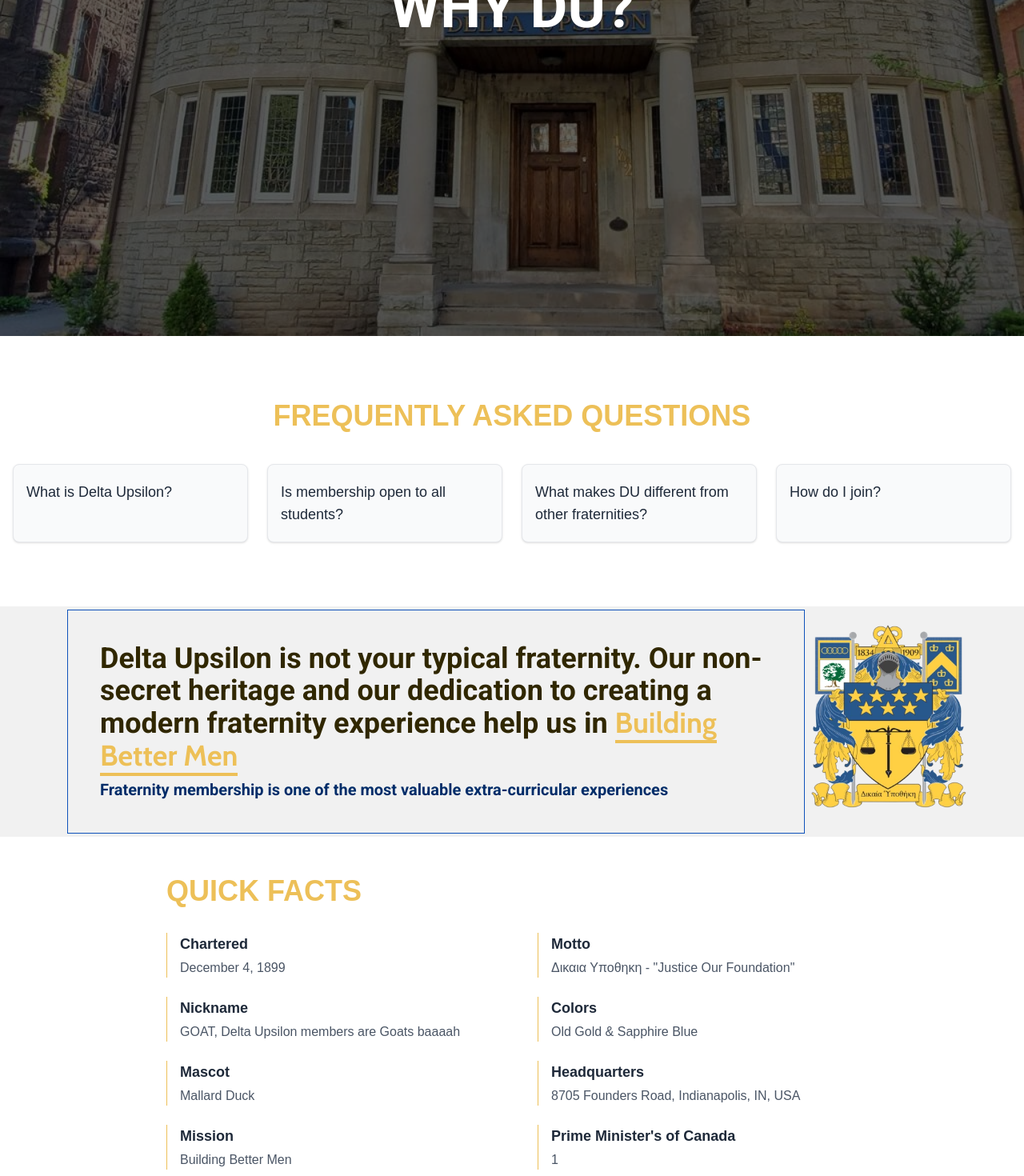
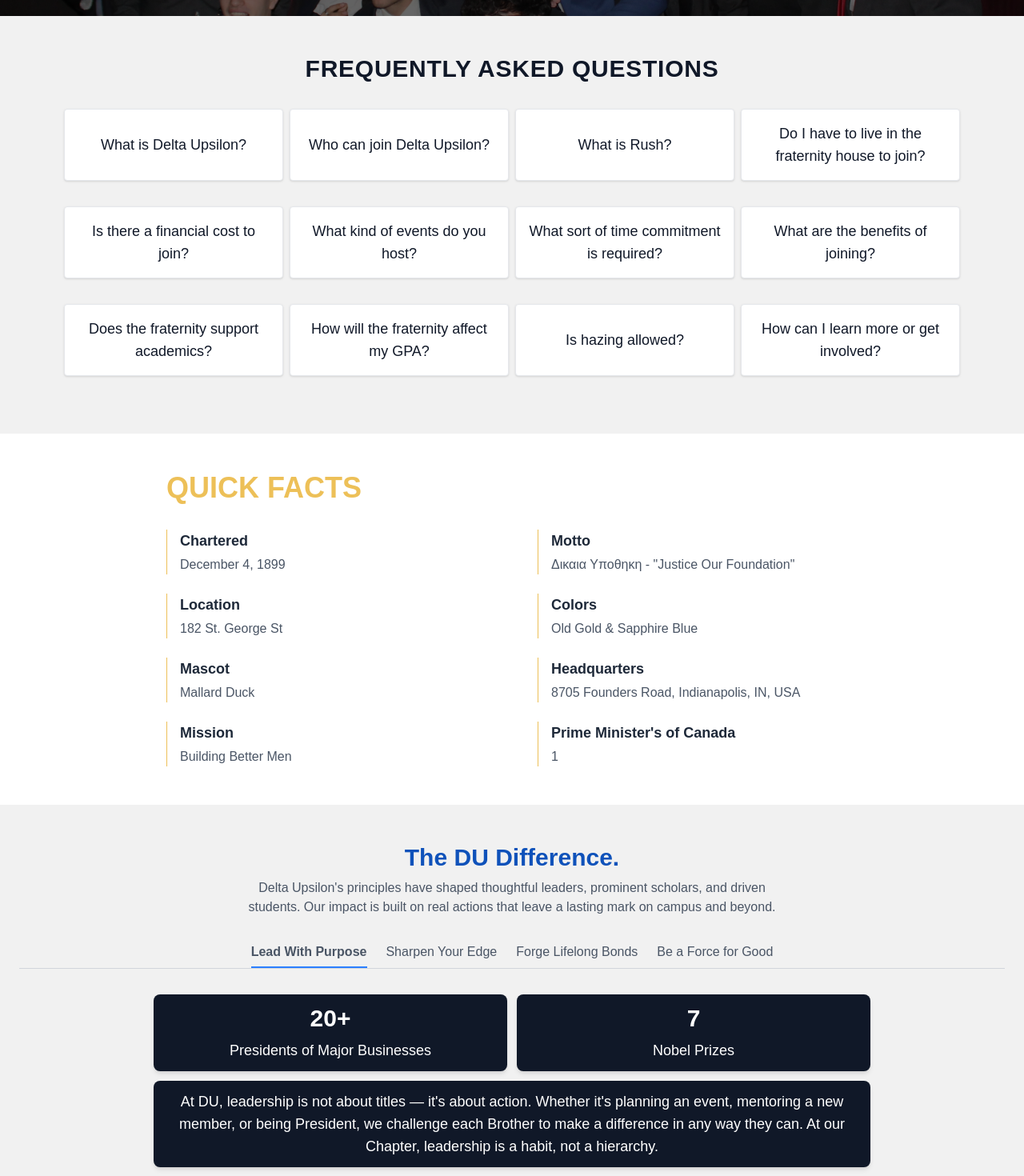
Before and after one commit to Thehashhobo/DU-Toronto-Webpage, a Next.js app in the folder dutoronto/: page /membership in a window 1280 px wide. Shown: the part 380-1850 px from the top of the page at 80% size. Built offline with nearby package versions, Linux system fonts and the light colour scheme; a web font is replaced by a local one.

Commit message:
alumni updated, ui touch up

```diff
--- a/dutoronto/src/app/contact/page.tsx
+++ b/dutoronto/src/app/contact/page.tsx
@@ -65,7 +65,7 @@
               <div className="md:ml-4 ml-0">
                   <h1 className="text-3xl xl:text-4xl font-bold mb-2 text-center">Alumni Inquires</h1>
                   <p className="mb-4">
-                      For Question related to alumni and events, please contact us our Minister of External Relations.
+                      For Question related to alumni and events, please contact our Minister of External Relations.
                   </p>
                   <div className="flex flex-row lg:gap-12 gap-4 mb-6">
                     <div className="relative w-36 h-42 mb-4">
--- a/dutoronto/src/app/membership/page.tsx
+++ b/dutoronto/src/app/membership/page.tsx
@@ -1,5 +1,5 @@
 "use client";
-import H1 from "../../../public/images/H1.webp"
+import MembershipHeader from "../../../public/images/MembershipHeader.webp";
 import {InstagramFilled, LinkedinFilled } from '@ant-design/icons';
 
 import { useEffect, useRef, useState } from "react";
@@ -7,7 +7,7 @@
 const quickFacts = [
   { label: "Chartered", value: "December 4, 1899" },
   { label: "Motto", value: 'Δικαια Υποθηκη - "Justice Our Foundation"' },
-  { label: "Nickname", value: "GOAT, Delta Upsilon members are Goats baaaah" },
+  { label: "Location", value: "182 St. George St" },
   { label: "Colors", value: "Old Gold & Sapphire Blue" },
   { label: "Mascot", value: "Mallard Duck" },
   { label: "Headquarters", value: "8705 Founders Road, Indianapolis, IN, USA" },
@@ -15,74 +15,106 @@
   { label: "Prime Minister's of Canada", value: "1" },
 ];
 
-const faqs = [
+interface FAQ {
+  question: string;
+  answer: string;
+}
+
+export const faqs: FAQ[] = [
   {
     question: "What is Delta Upsilon?",
-    answer: "Delta Upsilon is a non-secret, non-hazing international fraternity focused on building better men through shared values and brotherhood.",
+    answer:
+      "Founded in 1834, Delta Upsilon is the sixth oldest fraternity and first non-secret fraternity. Being a Social Fraternity, DU is an international men's organization focused on its four founding principles. The Toronto chapter upholds these values.",
   },
   {
-    question: "Is membership open to all students?",
-    answer: "Yes! We value diversity and welcome all students who align with our mission and values.",
+    question: "Who can join Delta Upsilon?",
+    answer:
+      "We welcome all undergraduate men from all Toronto universities who are looking for community, leadership development, and a better university experience.",
   },
   {
-    question: "What makes DU different from other fraternities?",
-    answer: "We are the only international fraternity to be non-secret since our founding in 1834. Our mission and Four Founding Principles guide all our decisions.",
+    question: "What is Rush?",
+    answer:
+      '"Rush", or our main recruitment period, occurs during August/September and December/January and it is when you receive an invitation, but we recruit all year round for prospective members. Follow us on social media to check for dates and events!',
   },
   {
-    question: "How do I join?",
-    answer: "You can reach out during our recruitment period, attend events, and connect with current brothers to learn more.",
+    question: "Do I have to live in the fraternity house to join?",
+    answer:
+      "No. Living in the house is completely optional and subject to availability. Many of our members live off-campus or in residence, but many do choose to live in the House because of its cheaper price.",
+  },
+  {
+    question: "Is there a financial cost to join?",
+    answer:
+      "Yes. Like all other organizations, DU does have 'Dues' which cover Chapter activities, national fees, and house maintenance. We have the lowest dues on campus as we strive to prevent finances from being a boundary to membership.",
+  },
+  {
+    question: "What kind of events do you host?",
+    answer:
+      "We host a wide variety of events, including social mixers, formals, philanthropy fundraisers, professional development talks, professor speeches, workshops/seminars, and brotherhood retreats.",
+  },
+  {
+    question: "What sort of time commitment is required?",
+    answer:
+      "Brothers typically attend weekly meetings and participate in 1-2 events per week. Generally, the more time you put in the more you'll find the experience rewarding.",
+  },
+  {
+    question: "What are the benefits of joining?",
+    answer:
+      "Lifelong brotherhood, leadership opportunities, academic support, alumni networking, community involvement, and memories that last a lifetime.",
+  },
+  {
+    question: "Does the fraternity support academics?",
+    answer:
+      "Most definitely. We offer mentorship for Junior Brothers who share a program with a Senior Brother alongside tutoring and weekly study sessions. We also recognize academic achievement with awards and scholarships.",
+  },
+  {
+    question: "How will the fraternity affect my GPA?",
+    answer:
+      "Minimally. Our Chapter requires member to maintain a minimum cGPA and we offer support to those who need it. Many of our Brothers are in competitive programs.",
+  },
+  {
+    question: "Is hazing allowed?",
+    answer:
+      "No. We are a Non-Hazing fraternity and hazing is strictly prohibited. We promote a safe and respectful environment.",
+  },
+  {
+    question: "How can I learn more or get involved?",
+    answer:
+      "Fill out our interest form, come to a recruitment event, or reach out to our recruitment chair!",
   },
 ];
 
-const FAQSection = () => {
-  const [featuredIndex, setFeaturedIndex] = useState<number | null>(null);
-
-  const featuredFaq = featuredIndex !== null ? faqs[featuredIndex] : null;
+const FaqItem = ({ question, answer }: FAQ) => {
+  const [isOpen, setIsOpen] = useState(false);
 
   return (
-    <section className="w-full px-4 py-20 bg-white">
-      <h2 className="text-3xl md:text-4xl font-bold text-center mb-10 text-[color:var(--color-primary)] uppercase">
-        Frequently Asked Questions
-      </h2>
+    <div
+      className={`mb-6 w-full self-start rounded-sm border border-gray-200 bg-white shadow-sm transition-colors duration-200 ${
+        isOpen ? "bg-blue-50" : "hover:bg-blue-50"
+      }`}
+    >
+      {/* QUESTION BUTTON ─ no text limit, but a baseline height */}
+      <button
+        onClick={() => setIsOpen(o => !o)}
+        aria-expanded={isOpen}
+        className="w-full p-4 items-center cursor-pointer focus:outline-none min-h-22 text-center">
+        <span className="text-lg text-gray-900 text-center">
+          {question}
+        </span>
 
-      {/* Featured FAQ (spans full width above grid) */}
-      {featuredFaq && (
-  <div
-    className="mb-10 bg-blue-50 border border-blue-200 shadow-md rounded-xl px-6 py-6 transition-all duration-500 ease-out animate-fade-in-up"
-    key={featuredIndex} // ensures re-animation on change
-  >
-    <div className="flex justify-between items-start mb-2">
-      <h3 className="text-2xl md:text-3xl font-bold text-blue-800 max-w-4xl">
-        {featuredFaq.question}
-      </h3>
-      <button
-        className="text-sm text-blue-600 hover:underline"
-        onClick={() => setFeaturedIndex(null)}
+      </button>
+
+      {/* ANSWER PANEL */}
+      <div
+        className={`overflow-hidden transition-all duration-300 ease-in-out ${
+          isOpen ? "max-h-60 opacity-100 rounded-b-xl" : "max-h-0 opacity-0"
+        }`}
       >
-        Close
-      </button>
+        <p className="p-4 pt-0 text-sm text-gray-700">{answer}</p>
+      </div>
     </div>
-    <p className="text-base md:text-lg text-gray-700 max-w-4xl">
-      {featuredFaq.answer}
-    </p>
-  </div>
-)}
-
-      {/* Grid of FAQs */}
-      <div className="grid grid-cols-1 sm:grid-cols-2 lg:grid-cols-3 xl:grid-cols-4 gap-6">
-        {faqs.map((faq, index) => (
-          <div
-            key={index}
-            onClick={() => setFeaturedIndex(index)}
-            className="cursor-pointer border border-gray-200 rounded-lg shadow-sm bg-gray-50 hover:bg-gray-100 px-4 py-5 transition-all duration-300"
-          >
-            <h3 className="text-lg font-medium text-gray-800">{faq.question}</h3>
-          </div>
-        ))}
-      </div>
-    </section>
   );
 };
+
 
 const QuickFactsSection = () => {
   const ref = useRef<HTMLDivElement>(null);
@@ -146,10 +178,20 @@
     const contents = document.querySelectorAll<HTMLElement>(".tab-content");
     const underline = underlineRef.current;
 
+    let selectedButton: HTMLElement | null = null;
+
     const updateUnderline = (button: HTMLElement) => {
+      selectedButton = button;
       if (underline) {
         underline.style.width = `${button.offsetWidth}px`;
         underline.style.left = `${button.offsetLeft}px`;
+      }
+    };
+
+    const handleResize = () => {
+      if (selectedButton && underline) {
+        underline.style.width = `${selectedButton.offsetWidth}px`;
+        underline.style.left = `${selectedButton.offsetLeft}px`;
       }
     };
 
@@ -171,11 +213,16 @@
       });
     });
 
-    // Ensure all event listeners are attached first
+    window.addEventListener("resize", handleResize);
+
     setTimeout(() => {
       const defaultTab = document.querySelector<HTMLButtonElement>(".tab-btn[data-tab='lead']");
       if (defaultTab) defaultTab.click();
     }, 0);
+
+    return () => {
+      window.removeEventListener("resize", handleResize);
+    };
   }, []);
 
   return (
@@ -205,33 +252,34 @@
 
       <div className="w-full">
         <div className="tab-content" id="lead">
-          <div className="grid grid-cols-1 md:grid-cols-2 gap-6 w-full max-w-4xl mx-auto">
-            <div className="bg-gray-900 text-white p-6 rounded-xl shadow-md">
-              <h3 className="text-4xl font-bold mb-2">20+</h3>
-              <p className="text-lg">CEOs/Presidents of Major Businesses</p>
+          <div className="grid grid-cols-2 md:grid-cols-2 gap-3 w-full max-w-4xl mx-auto">
+
+            <div className="bg-gray-900 text-white p-3 rounded-lg shadow-md">
+              <h3 className="text-3xl font-bold mb-2">20+</h3>
+              <p className="text-lg">Presidents of Major Businesses</p>
             </div>
-            <div className="bg-gray-900 text-white p-6 rounded-xl shadow-md">
-              <h3 className="text-4xl font-bold mb-2">6</h3>
+            <div className="bg-gray-900 text-white p-3 rounded-lg shadow-md">
+              <h3 className="text-3xl font-bold mb-2">7</h3>
               <p className="text-lg">
-                Nobel Laureates
+              Nobel Prizes
               </p>
             </div>
-            <div className="bg-gray-900 text-white p-6 rounded-xl shadow-md col-span-3">
+                      <div className="bg-gray-900 text-white p-3 rounded-lg shadow-md col-span-2">
               <p className="text-lg">At DU, leadership is not about titles — it's about action. Whether it's planning an event, mentoring a new member, or being President, we challenge each Brother to make a difference in any way they can. At our Chapter, leadership is a habit, not a hierarchy.</p>
             </div>
           </div>
         </div>
 
         <div className="tab-content hidden" id="edge">
-          <div className="grid grid-cols-1 md:grid-cols-3 gap-6 w-full max-w-4xl mx-auto">
-          <div className="bg-gray-900 text-white p-6 rounded-xl shadow-md col-span-3">
+          <div className="grid grid-cols-2 gap-3 w-full max-w-4xl mx-auto">
+          <div className="bg-gray-900 text-white p-3 rounded-lg shadow-md col-span-2">
               <p className="text-lg">College is your launchpad, and we help build momentum. Dedicated study hours and alumni networking to workshops on academic or financial literacy, we give the tools for you to grow in and out of the classroom. Brotherhood at DU means pushing each other to do better together.</p>
             </div>
-            <div className="bg-gray-900 text-white p-6 rounded-xl shadow-md">
-              <h3 className="text-4xl font-bold mb-2">3.79</h3>
+            <div className="bg-gray-900 text-white p-3 rounded-lg shadow-md">
+              <h3 className="text-4xl font-bold mb-2">3.62</h3>
               <p className="text-lg">Chapter cGPA (24-25)</p>
             </div>
-            <div className="bg-gray-900 text-white p-6 rounded-xl shadow-md col-span-2">
+            <div className="bg-gray-900 text-white p-3 rounded-lg shadow-md">
               <h3 className="text-4xl font-bold mb-2">20+</h3>
               <p className="text-lg">
                 Different specialists, majors, or minors represented
@@ -242,34 +290,34 @@
         </div>
 
         <div className="tab-content hidden" id="bonds">
-          <div className="grid grid-cols-2 md:grid-cols-3 gap-6 w-full max-w-4xl mx-auto">
-            <div className="bg-gray-900 text-white p-6 rounded-xl shadow-md col-span-2">
+          <div className="grid grid-cols-2 md:grid-cols-3 gap-3 w-full max-w-4xl mx-auto">
+            <div className="bg-gray-900 text-white p-3 rounded-lg shadow-md col-span-2">
               <h3 className="text-4xl font-bold mb-2">1100+</h3>
               <p className="text-lg">Total initiated Brothers at Delta Upsilon Toronto Chapter</p>
             </div>
-            <div className="bg-gray-900 text-white p-6 rounded-xl shadow-md">
+            <div className="bg-gray-900 text-white p-3 rounded-lg shadow-md">
               <h3 className="text-4xl font-bold mb-2">40+</h3>
               <p className="text-lg">
                 Active Brothers
               </p>
             </div>
-            <div className="bg-gray-900 text-white p-6 rounded-xl shadow-md col-span-3">
+            <div className="bg-gray-900 text-white p-3 rounded-lg shadow-md col-span-3">
               <p className="text-lg">Brotherhood at Delta Upsilon isn't when you get initiated — it begins the moment you walk in the door. From late-night conversations to international trips, the relationships built here are real, rooted, and enduring. We’re not just a fraternity, we’re a family for life.</p>
             </div>
           </div>
         </div>
 
         <div className="tab-content hidden" id="good">
-          <div className="grid grid-cols-2 md:grid-cols-2 gap-6 w-full max-w-4xl mx-auto">
-          <div className="bg-gray-900 text-white p-6 rounded-xl shadow-md col-span-2">
+          <div className="grid grid-cols-2 md:grid-cols-2 gap-3 w-full max-w-4xl mx-auto">
+          <div className="bg-gray-900 text-white p-3 rounded-lg shadow-md col-span-2">
               <p className="text-lg">Every Brother is expected to serve. Not out of obligation, but out of conviction. Turoting local students, organizing fundraisers, or cleaning up the neighbourhood, our impact is felt far beyond campus. At DU, doing good is who we are.</p>
             </div>
-            <div className="bg-gray-900 text-white p-6 rounded-xl shadow-md">
-              <h3 className="text-4xl font-bold mb-2">$100,000+</h3>
+            <div className="bg-gray-900 text-white p-3 rounded-lg shadow-md">
+              <h3 className="text-3xl font-bold mb-2">$100,000+</h3>
               <p className="text-lg">Donated every year across all Chapters to Delta Upsilon's own Philanthropy (GSI)</p>
             </div>
-            <div className="bg-gray-900 text-white p-6 rounded-xl shadow-md">
-              <h3 className="text-4xl font-bold mb-2">15+</h3>
+            <div className="bg-gray-900 text-white p-3 rounded-lg shadow-md">
+              <h3 className="text-3xl font-bold mb-2">10+</h3>
               <p className="text-lg">
               Average annual service hours per Brother at the Toronto Chapter
               </p>
@@ -288,8 +336,9 @@
   return (
     <main className="flex flex-col min-h-screen justify-start items-start">
       <section
-        className="relative w-full h-[60vh] md:h-[100vh] bg-cover bg-center justify-start overflow-hidden"
-        style={{backgroundImage: `url(${H1.src})`}}
+        className="relative w-full h-[50vh] md:h-[40vh] mt-24 md:mt-20 bg-cover justify-start overflow-hidden"
+        style={{ backgroundImage: `url(${MembershipHeader.src})`,
+                backgroundPosition: "center 10%",}}
       >
         {/* Overlay and Content */}
         <div className="font-[family-name:var(--font-Roboto)] relative z-10 flex flex-col pt-18 md:pt-1 items-center justify-center h-full text-white bg-black/60">
@@ -305,29 +354,21 @@
         </div>
       </section>
 
-      <FAQSection/>
+      <section className="mx-auto max-w-6xl px-4 py-12">
+      <h2 className="mb-8 text-center text-3xl font-extrabold uppercase tracking-wide text-gray-900">
+        Frequently Asked Questions
+      </h2>
 
-      {/* Coat of Arms */}
-      <section className="flex flex-col md:flex-row w-[90%] h-[56vh] md:h-[36vh] mx-auto text-[color:var(--textColor)]">
-        <div className="flex flex-col md:self-center md:flex-4 mt-5 md:mr-0 md:mb-5 md:ml-5 border-1 p-3 md:p-10 border-secondary">
-          <h2 className="text-xl md:text-4xl font-[family-name:var(--font-Roboto)] font-bold text-textColor">
-            Delta Upsilon is not your typical fraternity. Our non-secret heritage and our dedication to creating a modern fraternity experience help us in{' '}
-            <span className="font-[family-name:var(--font-Cabin)] border-b-4 text-[color:var(--color-primary)]">
-              Building Better Men
-            </span>
-          </h2>
-          <p className="text-lg md:text-xl font-[family-name:var(--font-Roboto)] font-bold text-[#012d69] mt-2">
-            Fraternity membership is one of the most valuable extra-curricular experiences
-          </p>
-        </div>
-
-        <img
-          src="/images/Coat of Arms.webp"
-          alt="Delta Upsilon Coat of Arms"
-          className="md:flex-1 h-42 md:h-58 my-2 md:mt-5"
-          style={{ objectFit: "contain" }}
-        />
-      </section>
+      {/*
+        We use `columns-*` utilities to create independent vertical flows.
+        `break-inside-avoid` on each item stops them splitting across columns.
+      */}
+      <div className="grid grid-cols-1 sm:grid-cols-2 md:grid-cols-3 lg:grid-cols-4 gap-2 items-start">
+        {faqs.map((faq) => (
+          <FaqItem key={faq.question} {...faq} />
+        ))}
+      </div>
+    </section>
 
       <QuickFactsSection/>
 
--- a/dutoronto/src/components/History.tsx
+++ b/dutoronto/src/components/History.tsx
@@ -181,7 +181,7 @@
                 1899
               </time>
               <p className="text-base font-normal text-textColor  text-balance">
-                The Delta Upsilon Toronto Chapter was officially installed in Dec. 5, 1899. Located at the University of Toronto, it played a key role in expanding DU’s presence beyond the United States and reinforcing its commitment to non-secret, merit-based brotherhood across borders.
+                The Delta Upsilon Toronto Chapter was officially installed in Dec. 15, 1899. Located at the University of Toronto, it played a key role in expanding DU’s presence beyond the United States and reinforcing its commitment to non-secret, merit-based brotherhood across borders.
               </p>
             </div>
           </li>
```
Also changed, not shown: dutoronto/src/app/about/page.tsx (+11 -11 lines), dutoronto/public/images/JA-Clark.jpg (added), dutoronto/public/images/MembershipHeader.webp (added).
